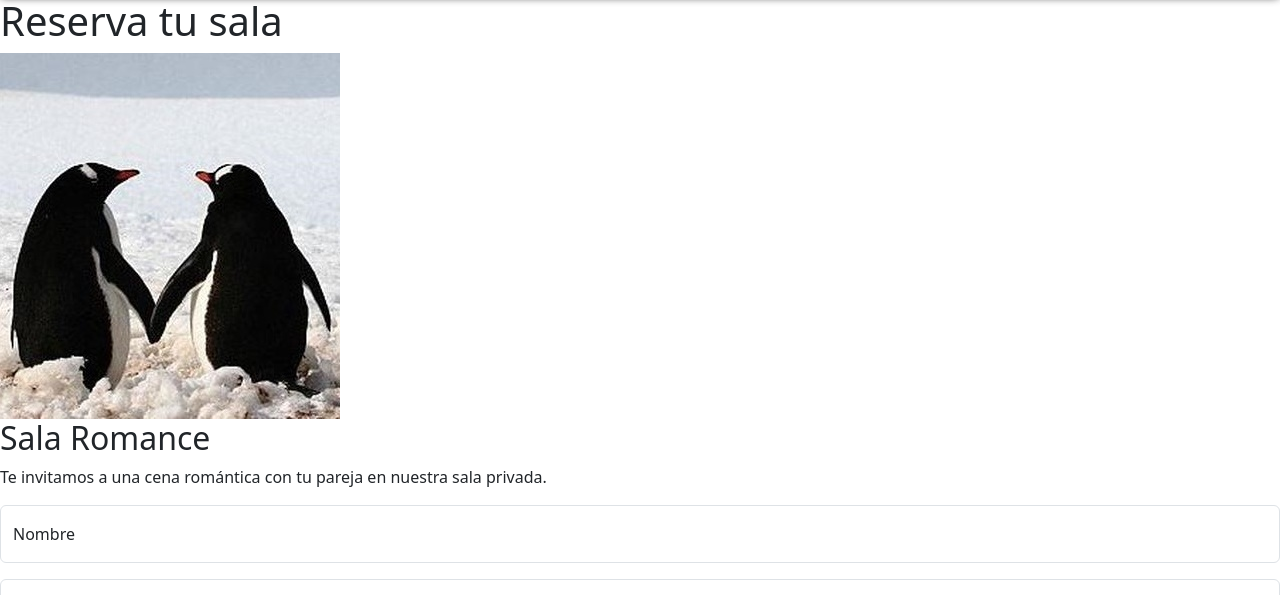
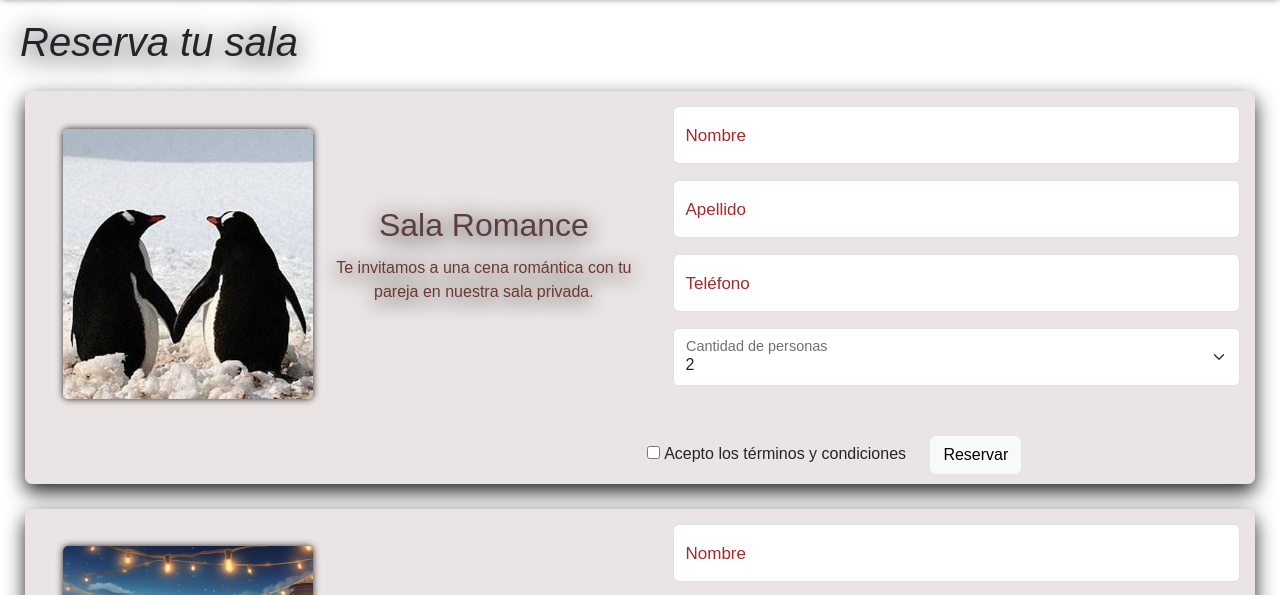
Before and after one commit to NataliaGuasta/clubpenguin, a plain HTML site: page html/salas.html in a window 1280 px wide. Shown: the part 143-738 px from the top of the page. Drawn offline with nearby package versions, Linux system fonts and the light colour scheme.

Commit message:
transcribi salas

```diff
--- a/css/copia.css
+++ b/css/copia.css
@@ -11,9 +11,6 @@ display: none;
 
 
 /*MAIN INICIO*/
-
-
-
 
 
 /* MAIN MENU */
@@ -73,91 +70,14 @@ text-shadow: 0px 5px 20px black
 /* MAIN SALAS */
 
 
-.salas-titulo {
-font-family: "Raleway", sans-serif;
-margin-top: 21px;
-margin-left: 20px;
-font-style: italic;
-font-size: 18px;
-text-shadow: 0 4px 29px black;
-}
 
-/* .salas-container:hover {
-border: 1px solid #5C3E3E;
-}  */
 
-.salas-container img {
-width: 250px;
-height: 270px;
-border-radius: 5px;
-grid-column: 1/2;
-grid-row: 1/5;
-}
 
-.salas-container h2 {
-color: #5C3E3E;
-grid-column: 2/5;
-grid-row: 2/3;
-text-align: center;
-text-shadow: 0 4px 25px black;
-}
 
-.salas-container p {
-color: #6A3932;
-grid-column: 2/5;
-grid-row: 2/3;
-text-align: center;
-padding-top: 50px;
-text-shadow: 0 4px 20px black;
-}
 
-.salas-container form {
-grid-column: 5/10;
-grid-row: 1/4;
-font-size: 17px;
-}
 
-.sala-items {
-flex-direction: column;
-justify-content: flex-end;
-text-align: right;
-margin-right: 15%;
-}
 
-.sala-items .sala-item-1,
-.sala-items .sala-item-2 {
-display: inline-block;
-margin-bottom: 1%;
-margin-left: 2%;
-}
 
-.Nombre-s,
-.Apellido-s,
-.Telefono-s,
-.Cantidad-s {
-margin: 15px;
-border-radius: 5px;
-color: brown;
-justify-content: center;
-}
-
-.salas-container {
-background-color: rgb(235, 228, 228);
-border-radius: 7px;
-margin: 25px;
-font-family: "Raleway", sans-serif;
-box-shadow: 0 8px 20px #222;
-}
-
-.sala-romance,
-.sala-amigos,
-.sala-familia {
-display: grid;
-grid-template-columns: repeat(9, 1fr);
-grid-template-rows: repeat(3, 100px);
-row-gap: 15px;
-column-gap: 15px;
-}
 
 
 
--- a/scss/layout/_salas.scss
+++ b/scss/layout/_salas.scss
@@ -0,0 +1,92 @@
+/* MAIN SALAS */
+
+.salas-titulo {
+    font-family: "Raleway", sans-serif;
+    margin-top: 21px;
+    margin-left: 20px;
+    font-style: italic;
+    font-size: 18px;
+    text-shadow: 0 4px 29px black;
+    }
+
+.salas-container {
+    background-color: rgb(235, 228, 228);
+    border-radius: 7px;
+    margin: 25px;
+    font-family: "Raleway", sans-serif;
+    box-shadow: 0 8px 20px #222;
+
+    .sala-romance,
+    .sala-amigos,
+    .sala-familia {
+    display: grid;
+    grid-template-columns: repeat(9, 1fr);
+    grid-template-rows: repeat(3, 100px);
+    row-gap: 15px;
+    column-gap: 15px;
+    }
+
+    img {
+        width: 250px;
+        height: 270px;
+        justify-content: center;
+        margin: 15%;
+        border-radius: 5px;
+        grid-column: 1/2;
+        grid-row: 1/5;
+        box-shadow: 0 0 7px #222;
+        }
+
+    h2 {
+        color: #5C3E3E;
+        grid-column: 2/5;
+        grid-row: 2/3;
+        text-align: center;
+        padding-left: 10%;
+        text-shadow: 0 4px 25px black;
+        }
+
+    p {
+        color: #6A3932;
+        grid-column: 2/5;
+        grid-row: 2/3;
+        padding-left: 10%;
+        text-align: center;
+        padding-top: 50px;
+        text-shadow: 0 4px 20px black;
+    }
+
+    form {
+        grid-column: 5/10;
+        grid-row: 1/4;
+        font-size: 17px;
+
+        .Nombre-s,
+        .Apellido-s,
+        .Telefono-s,
+        .Cantidad-s {
+            margin: 15px;
+            border-radius: 5px;
+            color: brown;
+            justify-content: center;
+        }
+    }
+}
+
+.salas-container:hover {
+    border: 1px solid #5C3E3E;
+}
+
+.sala-items {
+    flex-direction: column;
+    justify-content: flex-end;
+    text-align: right;
+    margin-right: 19%;
+
+    .sala-item-1,
+    .sala-item-2 {
+        display: inline-block;
+        margin-bottom: 1%;
+        margin-left: 2%;
+    }
+}
--- a/scss/style.scss
+++ b/scss/style.scss
@@ -6,6 +6,7 @@
 // layout
 @import './layout/header';
 @import './layout/inicio';
+@import './layout/salas';
 
 // footers
 @import './layout/footers';
```
Also changed, not shown: css/style.css, 1 other file.
